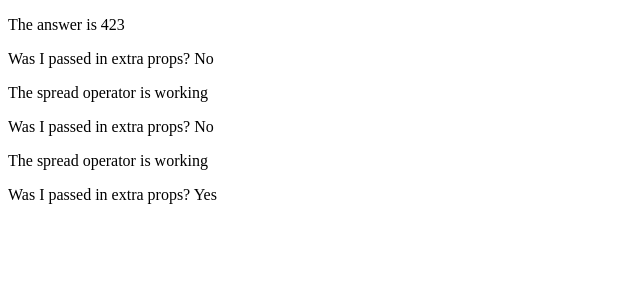
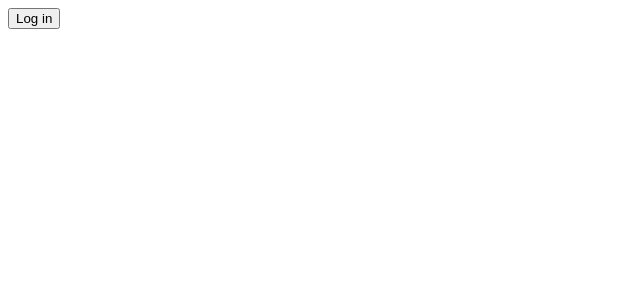
Before and after one commit to mdave16/stunning-bassoon, a Svelte app: page / in a window 1280 px wide. Shown: the top 300 px of the page, without its empty margins (0-640 px from the left). Built offline with nearby package versions, Linux system fonts and the light colour scheme.

Commit message:
using svelte if blocks

```diff
--- a/src/App.svelte
+++ b/src/App.svelte
@@ -1,11 +1,9 @@
-<script>
-	import Nested from './Nested.svelte';
-	const info = {
-		answer: 'working',
-		name: 'spread operator',
+<script lang="ts">
+	let user = { loggedIn: false };
+	const toggle = () => {
+		user.loggedIn = !user.loggedIn;
 	};
 </script>
 
-<Nested answer={423} />
-<Nested {...info} />
-<Nested {...info} anotherThing="secret extra info" />
+{#if !user.loggedIn}<button on:click={toggle}>Log in</button>{/if}
+{#if user.loggedIn}<button on:click={toggle}>Log out</button>{/if}
--- a/src/Nested.svelte
+++ /dev/null
@@ -1,10 +0,0 @@
-<script lang="ts">
-	export let answer = 'a mystery';
-	export let name = 'answer';
-</script>
-
-<p>The {name} is {answer}</p>
-<p>
-	Was I passed in extra props?
-	{Object.keys($$props).length > 2 ? 'Yes' : 'No'}
-</p>
```
